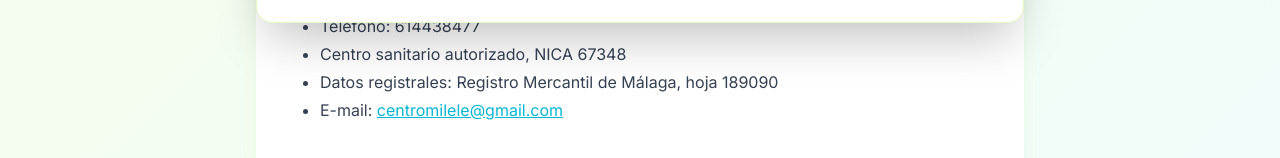
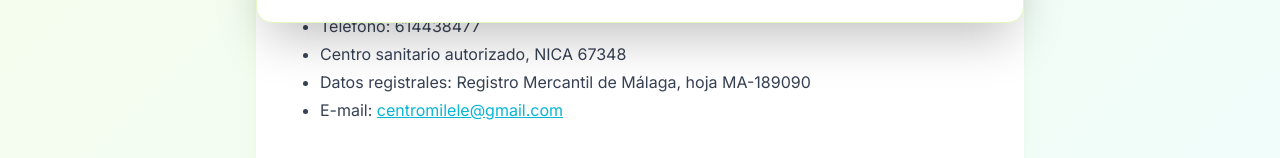
Before and after one commit to patricd17/centro-milele, a React (Vite) app in the folder frontend/: page /aviso-legal in a window 1280 px wide. Shown: the part 761-919 px from the top of the page. Built offline with nearby package versions, Linux system fonts and the light colour scheme; no server answers; the database is empty.

Commit message:
Aviso legal: hoja registral con prefijo MA-
Co-Authored-By: Claude Sonnet 5.5 <noreply@anthropic.com>
Claude-Session: https://claude.ai/code/session_01Agnb9mRaFgduk5VT2bRYbk

```diff
--- a/frontend/src/components/legal/companyData.js
+++ b/frontend/src/components/legal/companyData.js
@@ -6,5 +6,5 @@ export const COMPANY = {
   phone: "614438477",
   domain: "www.centromilele.es",
   nica: "67348",
-  registry: "Registro Mercantil de Málaga, hoja 189090",
+  registry: "Registro Mercantil de Málaga, hoja MA-189090",
 }
```
